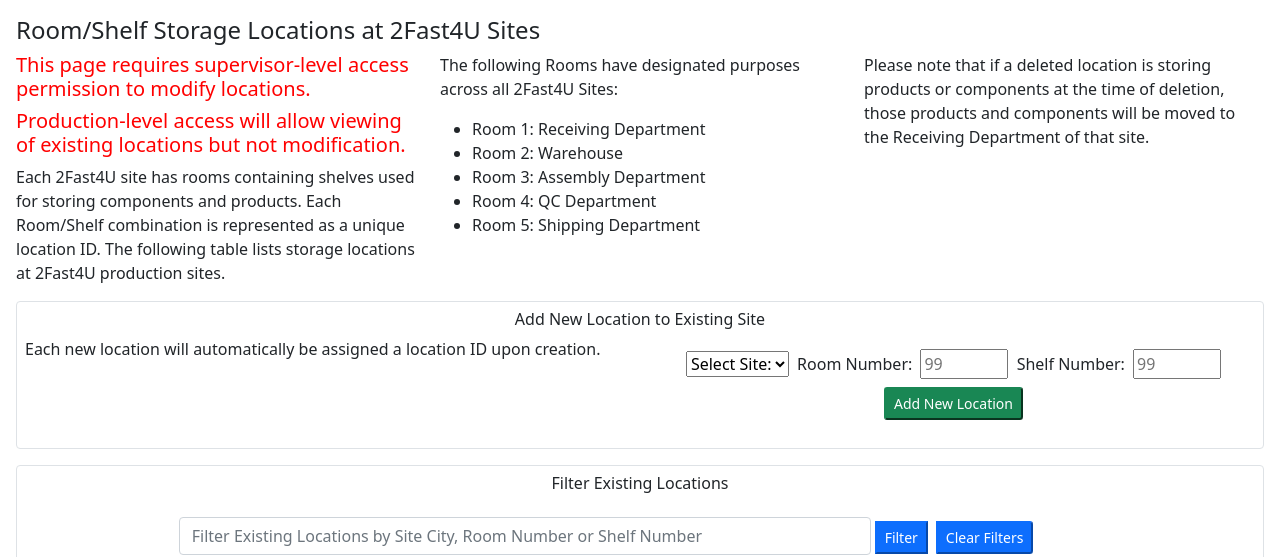
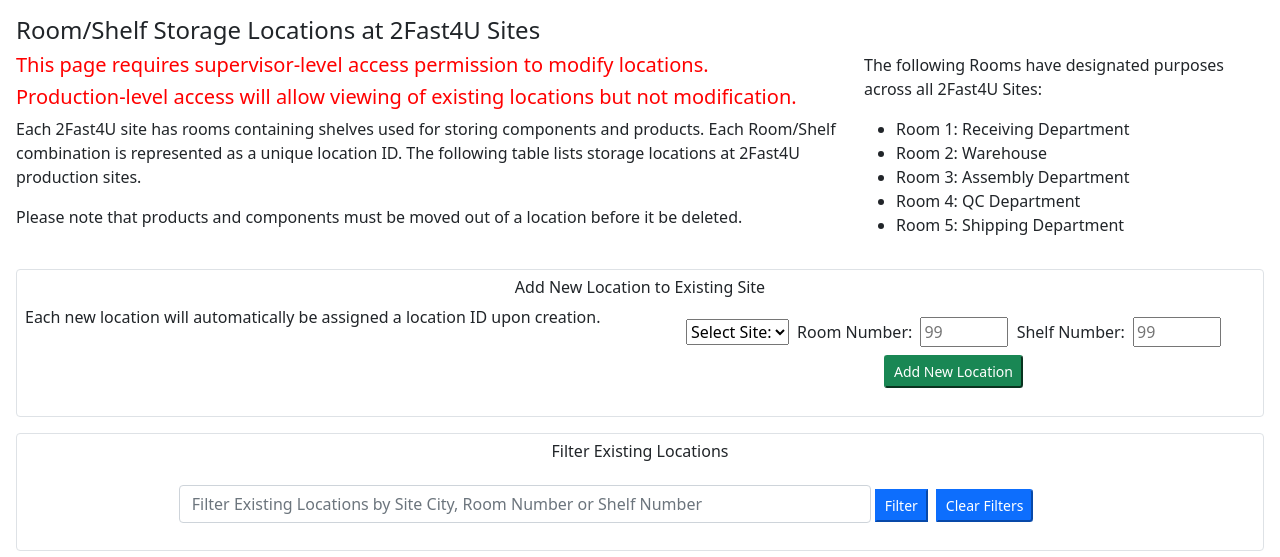
Before and after one commit to team-cs-cats/cimdb, a Flask app: template cim/templates/locations.html in a window 1280 px wide. Shown: the part 56-613 px from the top of the page. Run offline with Flask 2, Linux system fonts and the light colour scheme; the template is opened without the code that fills it, so the values that code supplies are empty; some libraries are stand-ins or nearby versions.

Commit message:
Update locations.html
removed old text from html

```diff
--- a/cim/templates/locations.html
+++ b/cim/templates/locations.html
@@ -23,9 +23,11 @@
     <div class="col-sm">
     	<h5 class="access-level">This page requires supervisor-level access permission to modify locations.</h5>
     	<h5 class="access-level">Production-level access will allow viewing of existing locations but not modification.</h5>
-      Each 2Fast4U site has rooms containing shelves used for storing components and products. Each Room/Shelf combination is represented as a unique location ID. The following table lists storage locations at 2Fast4U production sites.
+      <p>Each 2Fast4U site has rooms containing shelves used for storing components and products. Each Room/Shelf combination is represented as a unique location ID. The following table lists storage locations at 2Fast4U production sites.</p>
+      <p>Please note that products and components must be moved out of a location before it be deleted. </p>
+
     </div>
-    <div class="col-sm">
+    <div class="col-4">
       <p>The following Rooms have designated purposes across all 2Fast4U Sites:</p>
 		<ul>
 			<li>Room 1: Receiving Department</li>
@@ -35,9 +37,6 @@
 			<li>Room 5: Shipping Department</li>
 
 		</ul>
-    </div>
-    <div class="col-sm">
-      Please note that if a deleted location is storing products or components at the time of deletion, those products and components will be moved to the Receiving Department of that site.
     </div>
   </div>
 </div>
```
